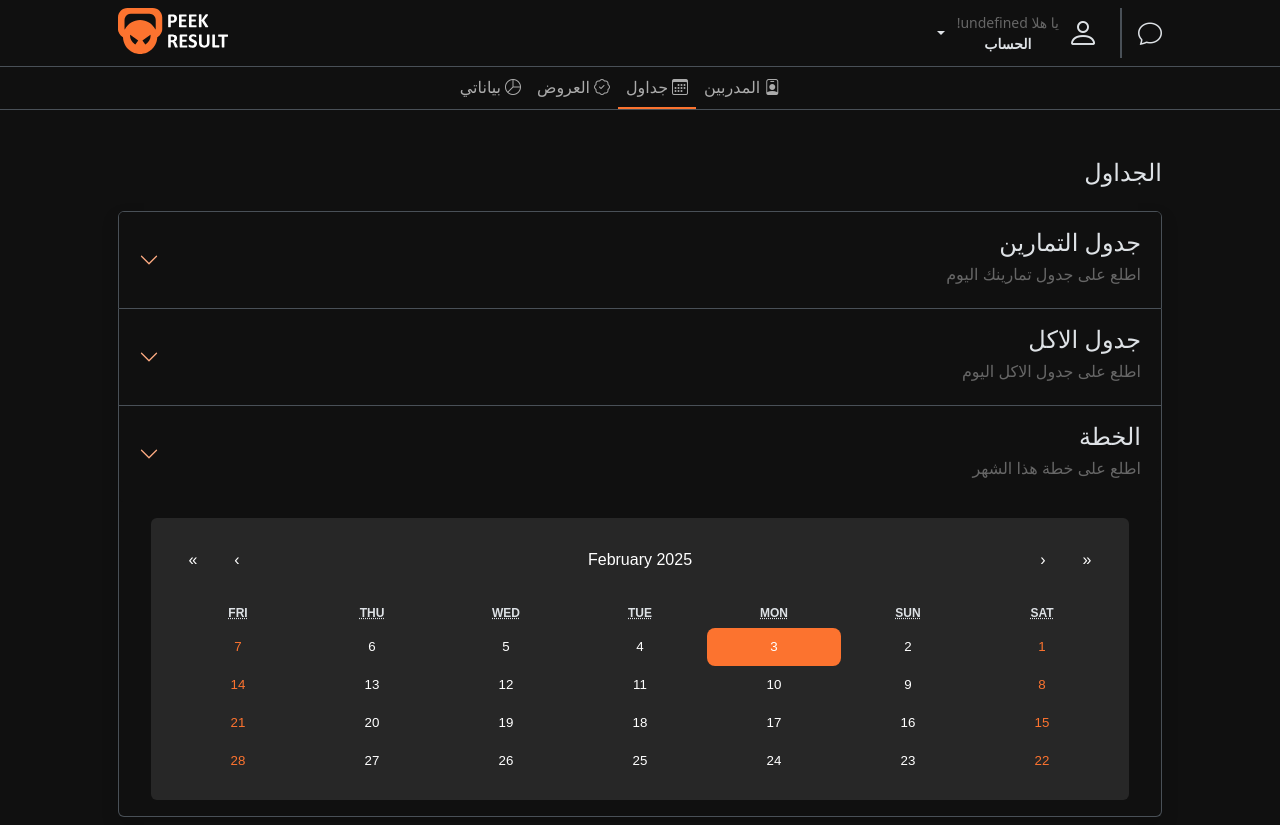
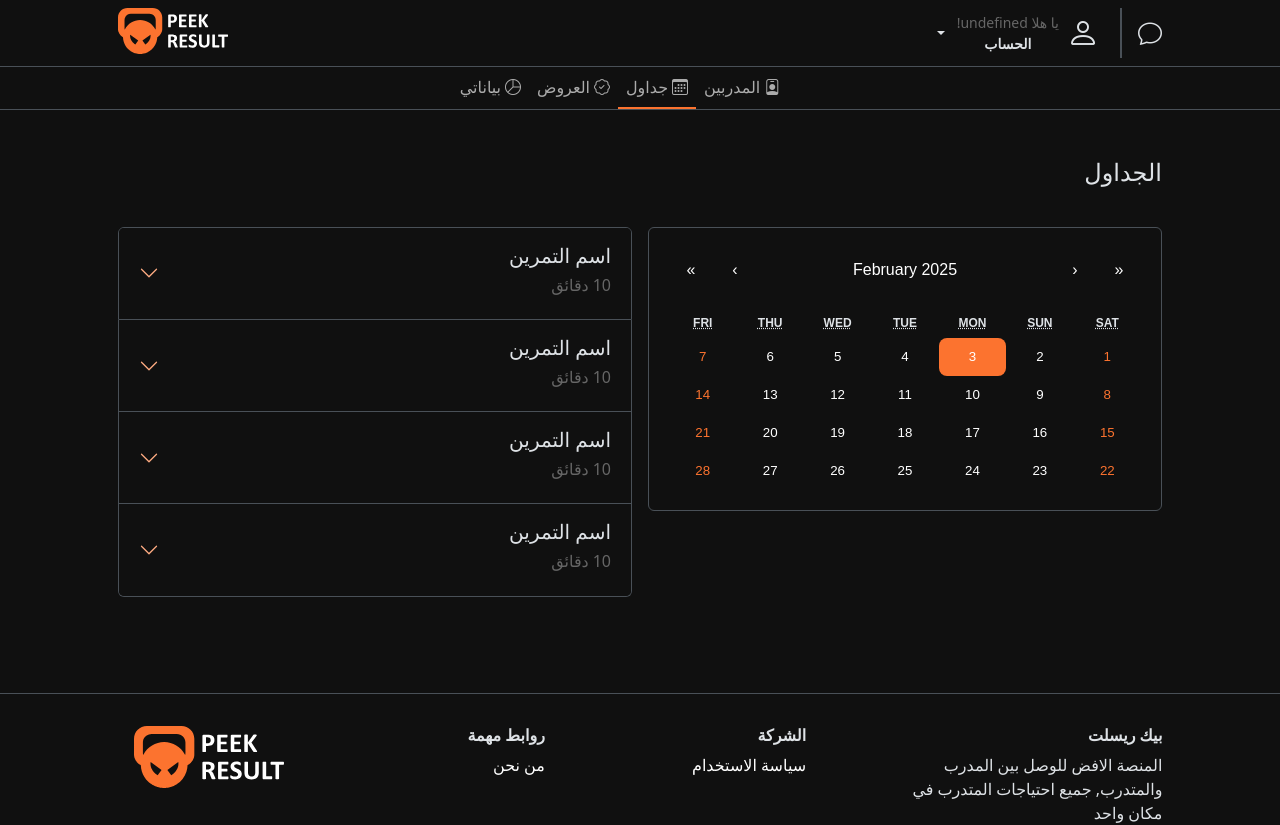
Before and after one commit to Naifpc/PeekResult, a React (Create React App) app: page /Schedules in a window 1280 px wide. Shown: the top 825 px of the page. Built offline with nearby package versions, Linux system fonts and the light colour scheme; no server answers.

Commit message:
modified:   src/pages/schedules.js 	modified:   src/partials/calender.js 	new file:   src/partials/humanBody.js 	new file:   src/partials/trainingItem.js

```diff
--- a/src/pages/schedules.js
+++ b/src/pages/schedules.js
@@ -1,97 +1,180 @@
 import React from "react";
 import Calender from "../partials/calender.js";
+import Accordion from "react-bootstrap/Accordion";
+import HumanBody from "../partials/humanBody.js";
 
 function schedules() {
   return (
-    <div class="container p-1 p-sm-2 p-md-3 p-lg-4 p-xl-5 ">
+    <div class="container p-3  p-sm-3 p-md-3 p-lg-4 p-xl-5 ">
+      <div className="row mb-5 g-3">
+        <div className="col-12">
           <h4 className="mb-4">الجداول</h4>
-      <div class="accordion shadow   " id="accordionFlushExample">
-        <div class="accordion-item ">
-          <h2 class="accordion-header ">
-            <button
-              class="accordion-button collapsed  "
-              type="button"
-              data-bs-toggle="collapse"
-              data-bs-target="#flush-collapseOne"
-              aria-expanded="false"
-              aria-controls="flush-collapseOne"
-            >
+        </div>
+        <div className="col-12 col-lg-6">
+          <Calender />
+        </div>
+        <div className="col-12 col-lg-6">
+          <Accordion >
+            <Accordion.Item eventKey="0">
+              <Accordion.Header>
                 <div className="text-end">
-                <h4>جدول التمارين</h4>
-                <h6 className="text-secondary">اطلع على جدول تمارينك اليوم </h6>
-              </div>
-            </button>
-          </h2>
-          <div
-            id="flush-collapseOne"
-            class="accordion-collapse collapse"
-            data-bs-parent="#accordionFlushExample"
-          >
-            <div class="accordion-body">
-              Placeholder content for this accordion, which is intended to
-              demonstrate the <code>.accordion-flush</code> class. This is the
-              first item's accordion body.
+                  <h5> اسم التمرين</h5>
+                  <div className="d-flex gap-1 text-secondary">
+                    <h6 className="fw-light">10</h6>
+                    <h6 className="fw-light">دقائق</h6>
                   </div>
                 </div>
+              </Accordion.Header>
+              <Accordion.Body>
+                <div className="row g-2">
+
+                  <div className="col-12 col-lg-6 border p-5 text-center rounded">
+                    <h1>video</h1>
                   </div>
-        <div class="accordion-item">
-          <h2 class="accordion-header">
-            <button
-              class="accordion-button collapsed "
-              type="button"
-              data-bs-toggle="collapse"
-              data-bs-target="#flush-collapseTwo"
-              aria-expanded="false"
-              aria-controls="flush-collapseTwo"
-            >
-             <div className="text-end">
-                <h4>جدول الاكل</h4>
-                <h6 className="text-secondary">اطلع على جدول الاكل اليوم </h6>
+                  <div className="col-12 col-lg-6 text-center">
+                    <HumanBody />
                   </div>
-            </button>
-          </h2>
-          <div
-            id="flush-collapseTwo"
-            class="accordion-collapse collapse"
-            data-bs-parent="#accordionFlushExample"
-          >
-            <div class="accordion-body">
-              Placeholder content for this accordion, which is intended to
-              demonstrate the <code>.accordion-flush</code> class. This is the
-              second item's accordion body. Let's imagine this being filled with
-              some actual content.
+                  <div className="col-12 rounded bg-body-secondary d-flex justify-content-evenly p-3">
+                    <div className="d-flex justify-content-center gap-1">
+                      <h6 className="m-0">3</h6>
+                      <h6 className="m-0">جلسات</h6>
                     </div>
+                    <div className="border"></div>
+                    <div className="d-flex justify-content-center gap-1">
+                      <h6 className="m-0">10</h6>
+                      <h6 className="m-0">عدات</h6>
                     </div>
-        </div>
-        <div class="accordion-item">
-          <h2 class="accordion-header">
-            <button
-              class="accordion-button collapsed"
-              type="button"
-              data-bs-toggle="collapse"
-              data-bs-target="#flush-collapseThree"
-              aria-expanded="false"
-              aria-controls="flush-collapseThree"
-            >
-               <div className="text-end">
-                <h4>الخطة </h4>
-                <h6 className="text-secondary">اطلع على خطة هذا الشهر   </h6>
-              </div>
-            </button>
-          </h2>
-          <div
-            id="flush-collapseThree"
-            class="accordion-collapse show"
-            data-bs-parent="#accordionFlushExample"
-          >
-            <div class="accordion-body">
-              <Calender/>
-            </div>
+                    <div className="border"></div>
+                    <div className="d-flex justify-content-center gap-1">
+                      <h6 className="m-0">شدة</h6>
+                      <h6 className="m-0">عالية</h6>
                     </div>
                   </div>
                 </div>
 
+              </Accordion.Body>
+            </Accordion.Item>
+            <Accordion.Item eventKey="1">
+              <Accordion.Header>
+                <div className="text-end">
+                  <h5> اسم التمرين</h5>
+                  <div className="d-flex gap-1 text-secondary">
+                    <h6 className="fw-light">10</h6>
+                    <h6 className="fw-light">دقائق</h6>
+                  </div>
+                </div>
+              </Accordion.Header>
+              <Accordion.Body>
+                <div className="row g-2">
 
+                  <div className="col-12 col-lg-6 border p-5 text-center rounded">
+                    <h1>video</h1>
+                  </div>
+                  <div className="col-12 col-lg-6 text-center">
+                    <HumanBody />
+                  </div>
+                  <div className="col-12 rounded bg-body-secondary d-flex justify-content-evenly p-3">
+                    <div className="d-flex justify-content-center gap-1">
+                      <h6 className="m-0">3</h6>
+                      <h6 className="m-0">جلسات</h6>
+                    </div>
+                    <div className="border"></div>
+                    <div className="d-flex justify-content-center gap-1">
+                      <h6 className="m-0">10</h6>
+                      <h6 className="m-0">عدات</h6>
+                    </div>
+                    <div className="border"></div>
+                    <div className="d-flex justify-content-center gap-1">
+                      <h6 className="m-0">شدة</h6>
+                      <h6 className="m-0">عالية</h6>
+                    </div>
+                  </div>
+                </div>
+
+              </Accordion.Body>
+            </Accordion.Item>
+            <Accordion.Item eventKey="2">
+              <Accordion.Header>
+                <div className="text-end">
+                  <h5> اسم التمرين</h5>
+                  <div className="d-flex gap-1 text-secondary">
+                    <h6 className="fw-light">10</h6>
+                    <h6 className="fw-light">دقائق</h6>
+                  </div>
+                </div>
+              </Accordion.Header>
+              <Accordion.Body>
+                <div className="row g-2">
+
+                  <div className="col-12 col-lg-6 border p-5 text-center rounded">
+                    <h1>video</h1>
+                  </div>
+                  <div className="col-12 col-lg-6 text-center">
+                    <HumanBody />
+                  </div>
+                  <div className="col-12 rounded bg-body-secondary d-flex justify-content-evenly p-3">
+                    <div className="d-flex justify-content-center gap-1">
+                      <h6 className="m-0">3</h6>
+                      <h6 className="m-0">جلسات</h6>
+                    </div>
+                    <div className="border"></div>
+                    <div className="d-flex justify-content-center gap-1">
+                      <h6 className="m-0">10</h6>
+                      <h6 className="m-0">عدات</h6>
+                    </div>
+                    <div className="border"></div>
+                    <div className="d-flex justify-content-center gap-1">
+                      <h6 className="m-0">شدة</h6>
+                      <h6 className="m-0">عالية</h6>
+                    </div>
+                  </div>
+                </div>
+
+              </Accordion.Body>
+            </Accordion.Item>
+            <Accordion.Item eventKey="3">
+              <Accordion.Header>
+                <div className="text-end">
+                  <h5> اسم التمرين</h5>
+                  <div className="d-flex gap-1 text-secondary">
+                    <h6 className="fw-light">10</h6>
+                    <h6 className="fw-light">دقائق</h6>
+                  </div>
+                </div>
+              </Accordion.Header>
+              <Accordion.Body>
+                <div className="row g-2">
+
+                  <div className="col-12 col-lg-6 border p-5 text-center rounded">
+                    <h1>video</h1>
+                  </div>
+                  <div className="col-12 col-lg-6 text-center">
+                    <HumanBody />
+                  </div>
+                  <div className="col-12 rounded bg-body-secondary d-flex justify-content-evenly p-3">
+                    <div className="d-flex justify-content-center gap-1">
+                      <h6 className="m-0">3</h6>
+                      <h6 className="m-0">جلسات</h6>
+                    </div>
+                    <div className="border"></div>
+                    <div className="d-flex justify-content-center gap-1">
+                      <h6 className="m-0">10</h6>
+                      <h6 className="m-0">عدات</h6>
+                    </div>
+                    <div className="border"></div>
+                    <div className="d-flex justify-content-center gap-1">
+                      <h6 className="m-0">شدة</h6>
+                      <h6 className="m-0">عالية</h6>
+                    </div>
+                  </div>
+                </div>
+
+              </Accordion.Body>
+            </Accordion.Item>
+
+          </Accordion>
+        </div>
+      </div>
     </div>
   );
 }
--- a/src/partials/calender.js
+++ b/src/partials/calender.js
@@ -6,7 +6,7 @@ export default function CalendarGfg() {
     const [value, onChange] = useState(new Date());
 
     return (
-        <div className='container-fluid'>
+        <>
 
             <Calendar
 
@@ -15,8 +15,8 @@ export default function CalendarGfg() {
                 calendarType='islamic'
 
 
-                className="w-100 bg-body-secondary border-0 rounded"
+                className="w-100 bg-body border rounded"
             />
-        </div>
+        </>
     );
 }
--- /dev/null
+++ b/src/partials/humanBody.js
@@ -0,0 +1,16 @@
+import React from "react";
+import { useEffect, useState } from "react";
+
+function HumanBody() {
+  const [imageSrc, setImageSrc] = useState(
+    `${process.env.PUBLIC_URL}/body.svg`
+  );
+
+  return (
+    <>
+      <img src={imageSrc} alt="human body diagram front" />
+    </>
+  );
+}
+
+export default HumanBody;
```
Also changed, not shown: src/partials/trainingItem.js (added, +46 -0 lines). Lines whose indentation alone changed are shown as unchanged.
